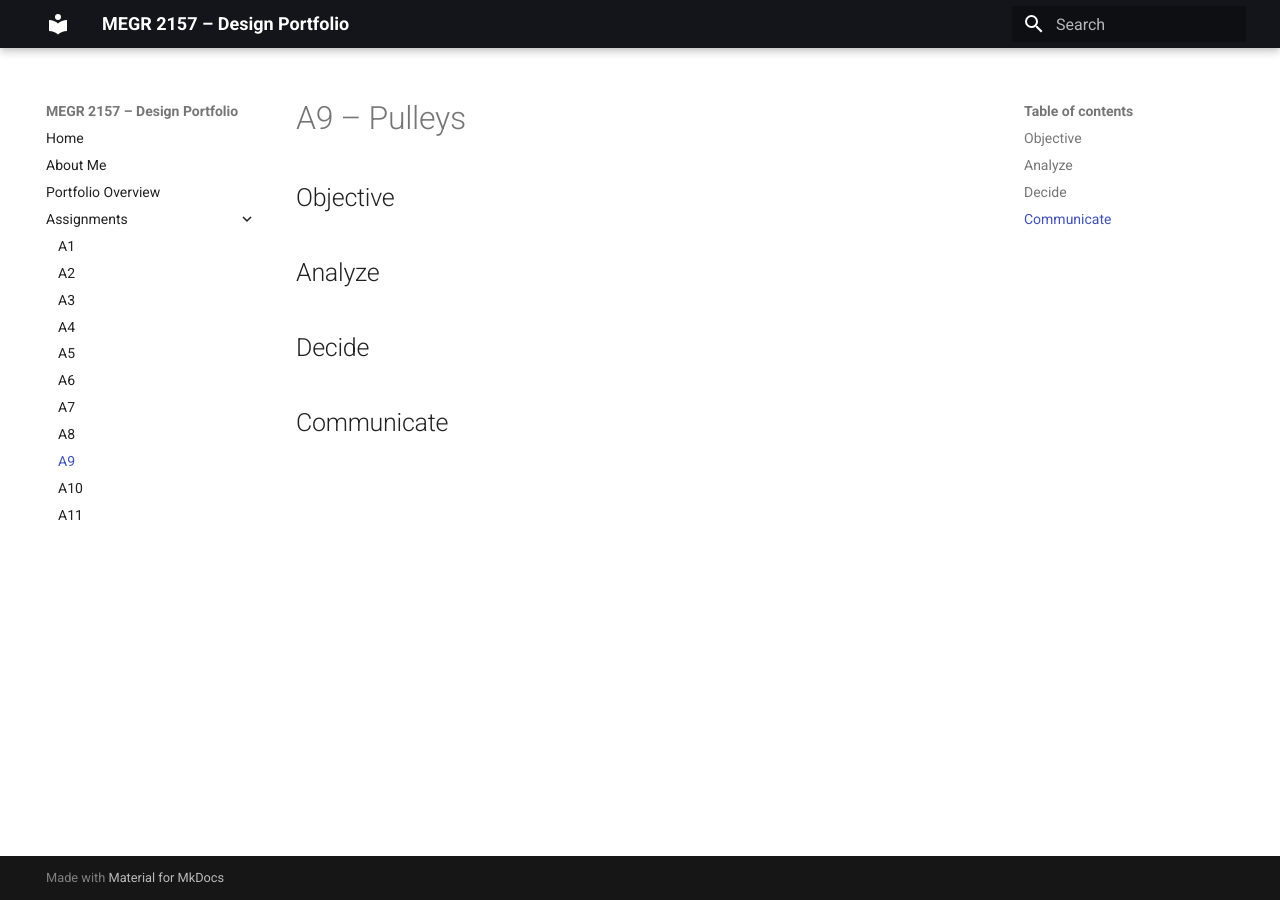
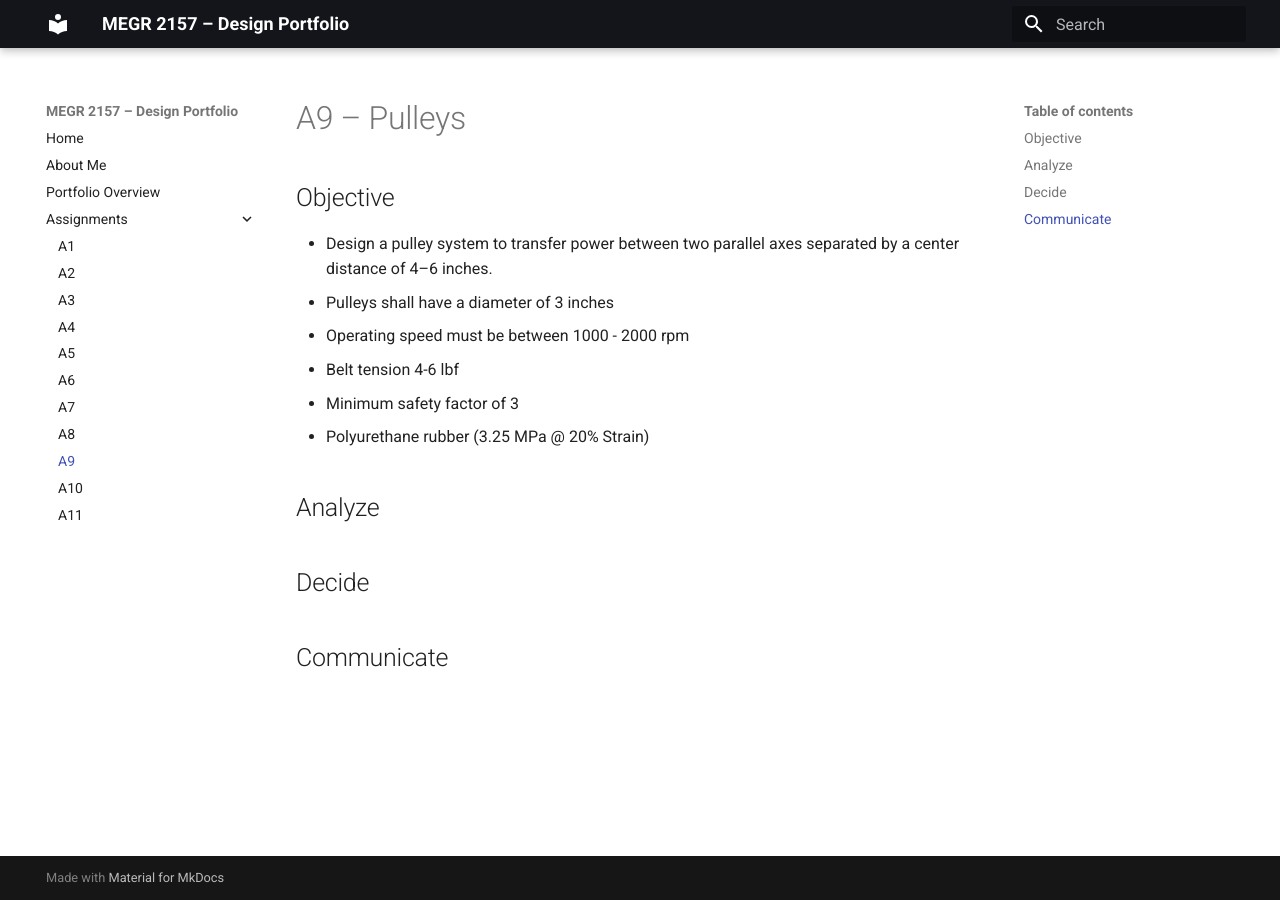
Before and after one commit to nbrehaut/megr2157-portfolio, an MkDocs documentation site: the page built from docs/assignments/A09/index.md, in a window 1280 px wide. Built offline with MkDocs 1.6.1 and Material for MkDocs 9.7.7, drawn with Linux system fonts in a browser that asks for light colours.

Commit message:
Update index.md

```diff
--- a/docs/assignments/A09/index.md
+++ b/docs/assignments/A09/index.md
@@ -1,7 +1,12 @@
 # A9 – Pulleys
 
 ## Objective
-
+- Design a pulley system to transfer power between two parallel axes separated by a center distance of 4–6 inches.
+- Pulleys shall have a diameter of 3 inches
+- Operating speed must be between 1000 - 2000 rpm
+- Belt tension 4-6 lbf
+- Minimum safety factor of 3
+- Polyurethane rubber (3.25 MPa @ 20% Strain)
 
 ## Analyze
 
```
